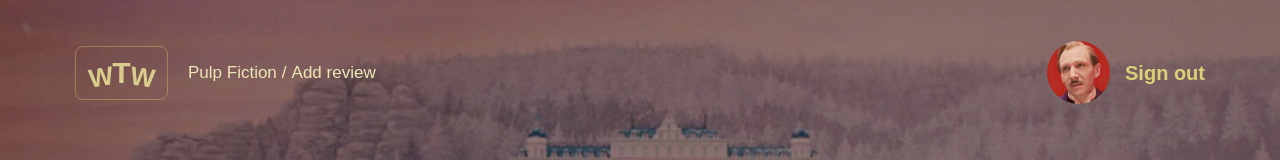
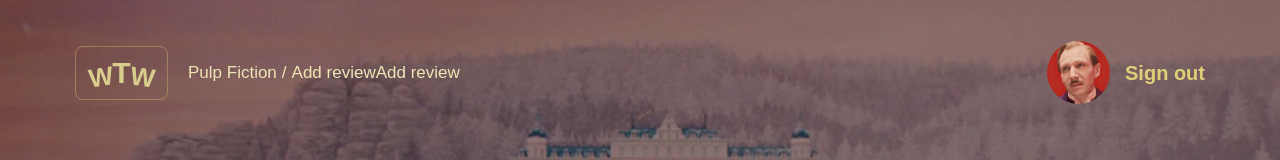
Before and after one commit to Morfey216/845289-what-to-watch-8, a React (Create React App) app in the folder project/: page /films/1/review in a window 1280 px wide. Shown: the top 160 px of the page. Built offline with nearby package versions, Linux system fonts and the light colour scheme.

Commit message:
adds breadcrumbs component

```diff
--- /dev/null
+++ b/project/src/components/breadcrumbs/breadcrumbs.tsx
@@ -0,0 +1,33 @@
+import { generatePath, Link } from 'react-router-dom';
+import { AppRoute } from '../../const';
+
+type BreadcrumbsProps = {
+  id: number,
+  name: string,
+}
+
+function Breadcrumbs({id, name}: BreadcrumbsProps): JSX.Element {
+  const pathToAddReview = generatePath(AppRoute.AddReview, {
+    id: id,
+  });
+
+  const pathToFilm = generatePath(AppRoute.Film, {
+    id: id,
+  });
+
+  return (
+    <nav className="breadcrumbs">
+      <ul className="breadcrumbs__list">
+        <li className="breadcrumbs__item">
+          <Link to={pathToFilm} className="breadcrumbs__link">{name}</Link>
+        </li>
+        <li className="breadcrumbs__item">
+          <a className="breadcrumbs__link" href="/">Add review</a>
+          <Link to={pathToAddReview} className="breadcrumbs__link">Add review</Link>
+        </li>
+      </ul>
+    </nav>
+  );
+}
+
+export default Breadcrumbs;
--- a/project/src/components/pages/add-review/add-review.tsx
+++ b/project/src/components/pages/add-review/add-review.tsx
@@ -1,5 +1,6 @@
 import { Film } from '../../../types/films';
 import AddReviewForm from '../../add-review-form/add-review-form';
+import Breadcrumbs from '../../breadcrumbs/breadcrumbs';
 import Logo from '../../logo/logo';
 import UserBlock from '../../user-block/user-block';
 
@@ -21,18 +22,7 @@ function AddReview({film}: AddReviewProps): JSX.Element {
 
         <header className="page-header">
           <Logo />
-
-          <nav className="breadcrumbs">
-            <ul className="breadcrumbs__list">
-              <li className="breadcrumbs__item">
-                <a href="film-page.html" className="breadcrumbs__link">{name}</a>
-              </li>
-              <li className="breadcrumbs__item">
-                <a className="breadcrumbs__link" href="/">Add review</a>
-              </li>
-            </ul>
-          </nav>
-
+          <Breadcrumbs id={id} name={name} />
           <UserBlock />
         </header>
 
```
